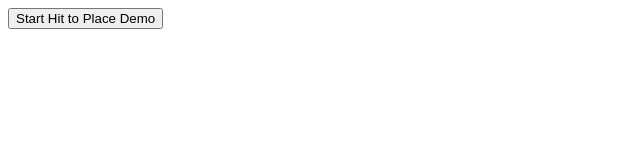
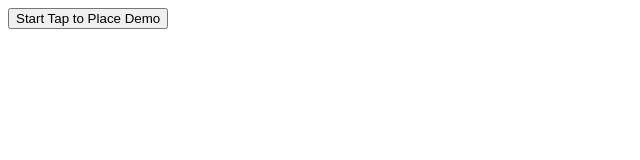
Before and after one commit to MeenaFaizi/ARproject2, a plain HTML site: page tap-to-place-project.html in a window 1280 px wide. Shown: the full height of the page, 0-640 px from the left. Drawn offline with nearby package versions, Linux system fonts and the light colour scheme.

Commit message:
Update tap-to-place-project.html

```diff
--- a/tap-to-place-project.html
+++ b/tap-to-place-project.html
@@ -4,18 +4,16 @@
   <meta charset="UTF-8">
   <meta name="viewport"
         content="width=device-width, user-scalable=no, initial-scale=1.0, maximum-scale=1.0, minimum-scale=1.0">
-  <title>Hit to Place Demo</title>
+  <title>Tap to Place Demo with Supabase GLTF Model</title>
 
   <!-- three.js -->
   <script src="https://unpkg.com/three@0.126.0/build/three.js"></script>
-
   <script src="https://unpkg.com/three@0.126.0/examples/js/loaders/GLTFLoader.js"></script>
 </head>
 <body>
 
-<!-- Starting an immersive WebXR session requires user interaction.
-    We start this one with a simple button. -->
-<button onclick="activateXR()">Start Hit to Place Demo</button>
+<!-- Starting an immersive WebXR session requires user interaction. -->
+<button onclick="activateXR()">Start Tap to Place Demo</button>
 <script>
 async function activateXR() {
   // Add a canvas element and initialize a WebGL context that is compatible with WebXR.
@@ -59,25 +57,25 @@ const viewerSpace = await session.requestReferenceSpace('viewer');
   // Perform hit testing using the viewer as origin.
   const hitTestSource = await session.requestHitTestSource({ space: viewerSpace });
 
-
-
-
   const loader = new THREE.GLTFLoader();
   let reticle;
   loader.load("https://immersive-web.github.io/webxr-samples/media/gltf/reticle/reticle.gltf", function(gltf) {
     reticle = gltf.scene;
     reticle.visible = false;
     scene.add(reticle);
-})
+  });
 
-let flower;
-loader.load("https://immersive-web.github.io/webxr-samples/media/gltf/sunflower/sunflower.gltf", function(gltf) {
-  flower = gltf.scene;
+  let model;
+  loader.load("https://vazxmixjsiawhamofees.supabase.co/storage/v1/object/public/models/tree-spruce/model.gltf", function(gltf) {
+    model = gltf.scene;
+    model.position.set(0, 0, -1); // Adjust as needed to center the model
+    model.scale.set(0.1, 0.1, 0.1); // Example scale adjustment, scale down by factor of 10
+    scene.add(model);
   });
 
   session.addEventListener("select", (event) => {
-  if (flower) {
-    const clone = flower.clone();
+    if (model) {
+      const clone = model.clone();
       clone.position.copy(reticle.position);
       scene.add(clone);
     }
@@ -89,7 +87,7 @@ const onXRFrame = (time, frame) => {
     session.requestAnimationFrame(onXRFrame);
 
     // Bind the graphics framebuffer to the baseLayer's framebuffer
-  gl.bindFramebuffer(gl.FRAMEBUFFER, session.renderState.baseLayer.framebuffer)
+    gl.bindFramebuffer(gl.FRAMEBUFFER, session.renderState.baseLayer.framebuffer);
 
     // Retrieve the pose of the device.
     // XRFrame.getViewerPose can return null while the session attempts to establish tracking.
@@ -99,10 +97,10 @@ const onXRFrame = (time, frame) => {
       const view = pose.views[0];
 
       const viewport = session.renderState.baseLayer.getViewport(view);
-    renderer.setSize(viewport.width, viewport.height)
+      renderer.setSize(viewport.width, viewport.height);
 
       // Use the view's transform matrix and projection matrix to configure the THREE.camera.
-    camera.matrix.fromArray(view.transform.matrix)
+      camera.matrix.fromArray(view.transform.matrix);
       camera.projectionMatrix.fromArray(view.projectionMatrix);
       camera.updateMatrixWorld(true);
 
@@ -110,21 +108,15 @@ const onXRFrame = (time, frame) => {
       if (hitTestResults.length > 0 && reticle) {
         const hitPose = hitTestResults[0].getPose(referenceSpace);
         reticle.visible = true;
-      reticle.position.set(hitPose.transform.position.x, hitPose.transform.position.y, hitPose.transform.position.z)
+        reticle.position.set(hitPose.transform.position.x, hitPose.transform.position.y, hitPose.transform.position.z);
         reticle.updateMatrixWorld(true);
       }
 
-
-
       // Render the scene with THREE.WebGLRenderer.
-    renderer.render(scene, camera)
+      renderer.render(scene, camera);
     }
   }
   session.requestAnimationFrame(onXRFrame);
-
-
-
-
 }
 </script>
 </body>
```
Lines whose indentation alone changed are shown as unchanged.
